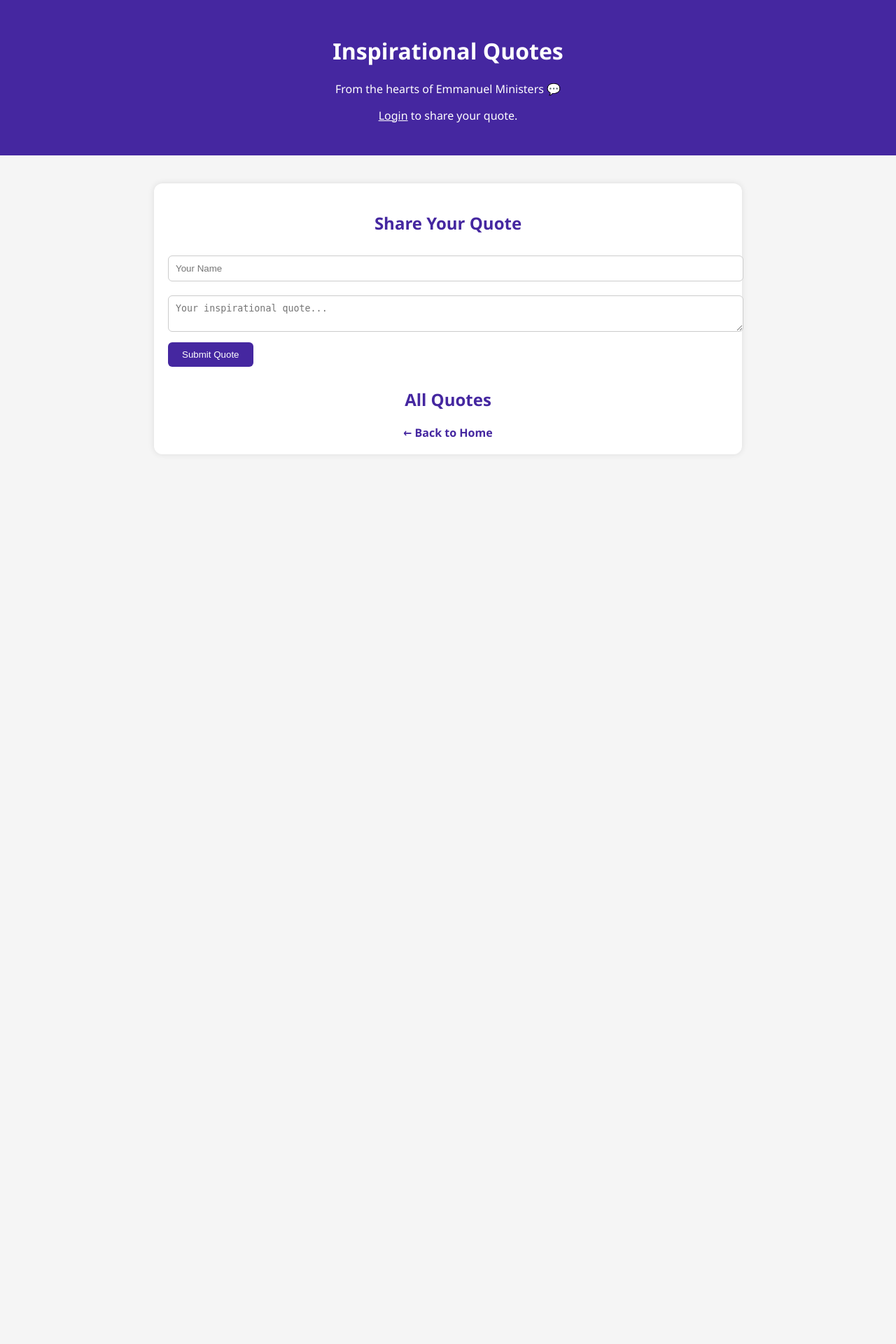
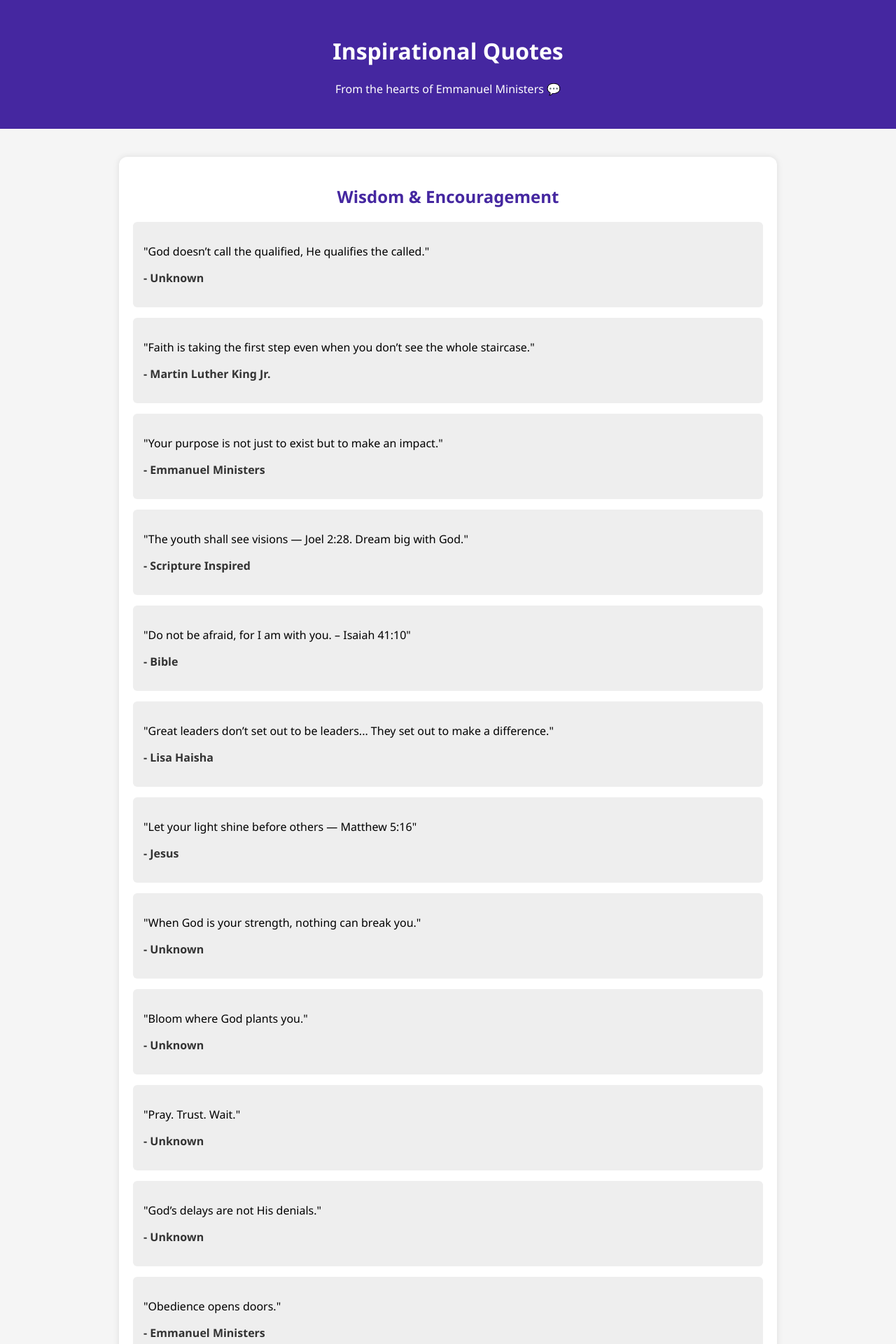
Before and after one commit to emmanuelministers/emmanuel-ministry-platform, a Flask app: page /quotes in a window 1280 px wide. Shown: the top 1920 px of the page at 70% size. Before the commit the page ends 625 px from the top, so only its background shows below. Run offline with Flask 3, Linux system fonts and the light colour scheme.

Commit message:
Update quotes.html

```diff
--- a/templates/quotes.html
+++ b/templates/quotes.html
@@ -17,7 +17,7 @@
       text-align: center;
     }
     .container {
-      max-width: 800px;
+      max-width: 900px;
       margin: 40px auto;
       background: white;
       padding: 20px;
@@ -27,24 +27,6 @@
     h2 {
       text-align: center;
       color: #4527a0;
-    }
-    form {
-      margin-bottom: 30px;
-    }
-    input[type="text"], textarea {
-      width: 100%;
-      padding: 10px;
-      margin: 10px 0;
-      border-radius: 6px;
-      border: 1px solid #ccc;
-    }
-    button {
-      background: #4527a0;
-      color: white;
-      padding: 10px 20px;
-      border: none;
-      border-radius: 6px;
-      cursor: pointer;
     }
     .quote {
       background: #eee;
@@ -70,26 +52,48 @@
   <header>
     <h1>Inspirational Quotes</h1>
     <p>From the hearts of Emmanuel Ministers 💬</p>
-    {% if username %}
-      <p>Logged in as <strong>{{ username }}</strong></p>
-    {% else %}
-      <p><a href="{{ url_for('login') }}" style="color: white; text-decoration: underline;">Login</a> to share your quote.</p>
-    {% endif %}
   </header>
 
   <div class="container">
-    <h2>Share Your Quote</h2>
-    <form method="POST">
-      <input type="text" name="author" placeholder="Your Name" required>
-      <textarea name="quote" placeholder="Your inspirational quote..." required></textarea>
-      <button type="submit">Submit Quote</button>
-    </form>
+    <h2>Wisdom & Encouragement</h2>
 
-    <h2>All Quotes</h2>
-    {% for quote in quotes %}
+    {% set quotes = [
+      ("God doesn’t call the qualified, He qualifies the called.", "Unknown"),
+      ("Faith is taking the first step even when you don’t see the whole staircase.", "Martin Luther King Jr."),
+      ("Your purpose is not just to exist but to make an impact.", "Emmanuel Ministers"),
+      ("The youth shall see visions — Joel 2:28. Dream big with God.", "Scripture Inspired"),
+      ("Do not be afraid, for I am with you. – Isaiah 41:10", "Bible"),
+      ("Great leaders don’t set out to be leaders... They set out to make a difference.", "Lisa Haisha"),
+      ("Let your light shine before others — Matthew 5:16", "Jesus"),
+      ("When God is your strength, nothing can break you.", "Unknown"),
+      ("Bloom where God plants you.", "Unknown"),
+      ("Pray. Trust. Wait.", "Unknown"),
+      ("God’s delays are not His denials.", "Unknown"),
+      ("Obedience opens doors.", "Emmanuel Ministers"),
+      ("A little faith can move mountains.", "Jesus"),
+      ("What you feed will grow. Feed your spirit.", "Unknown"),
+      ("Don’t count the days. Make the days count — especially for Christ.", "Emmanuel Ministers"),
+      ("Even in silence, God is working.", "Unknown"),
+      ("Never be ashamed to stand for Jesus.", "Paul the Apostle"),
+      ("God’s timing is perfect. Trust the process.", "Unknown"),
+      ("Your mess can become your message.", "Unknown"),
+      ("The greatest act of leadership is service.", "Jesus Christ"),
+      ("Dreams fueled by faith never die.", "Emmanuel Ministers"),
+      ("If God brings you to it, He will bring you through it.", "Unknown"),
+      ("You are chosen, not forsaken.", "Romans 8:30"),
+      ("Youth is not wasted when invested in God’s work.", "Emmanuel Ministers"),
+      ("Christ in you, the hope of glory.", "Colossians 1:27"),
+      ("Don’t fear the fire. God uses it to refine you.", "Unknown"),
+      ("God has never lost a battle, and He won’t start with you.", "Unknown"),
+      ("Be still and know that I am God — Psalm 46:10", "Bible"),
+      ("Leadership starts with following Christ.", "Emmanuel Ministers"),
+      ("Purpose is birthed through prayer.", "Unknown")
+    ] %}
+
+    {% for content, author in quotes %}
       <div class="quote">
-        <p>"{{ quote.content }}"</p>
-        <p><strong>- {{ quote.author }}</strong></p>
+        <p>"{{ content }}"</p>
+        <p><strong>- {{ author }}</strong></p>
       </div>
     {% endfor %}
 
```
